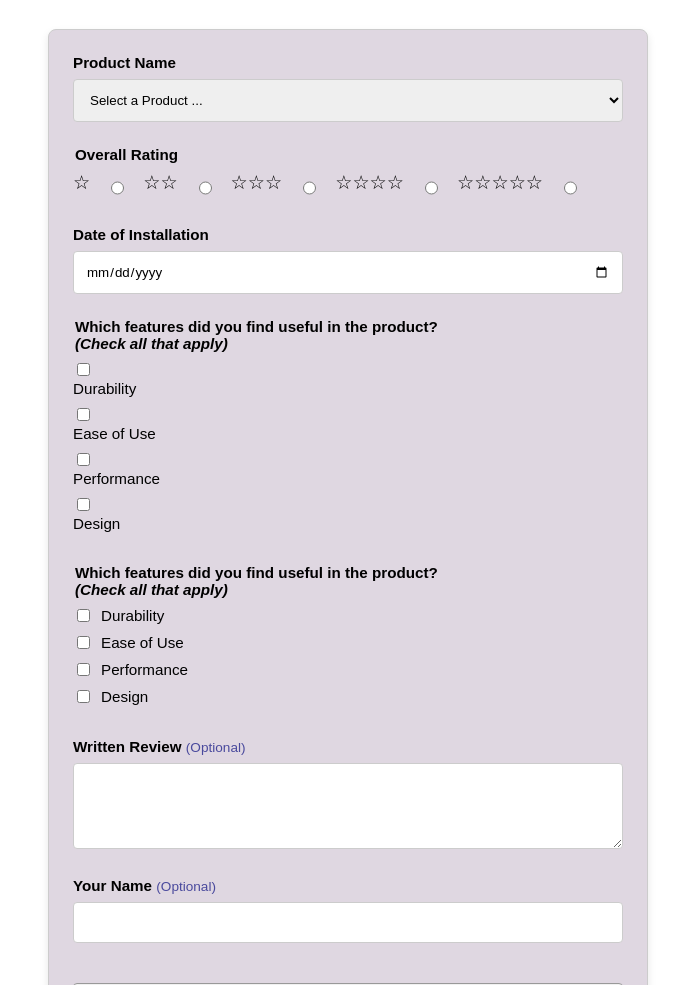
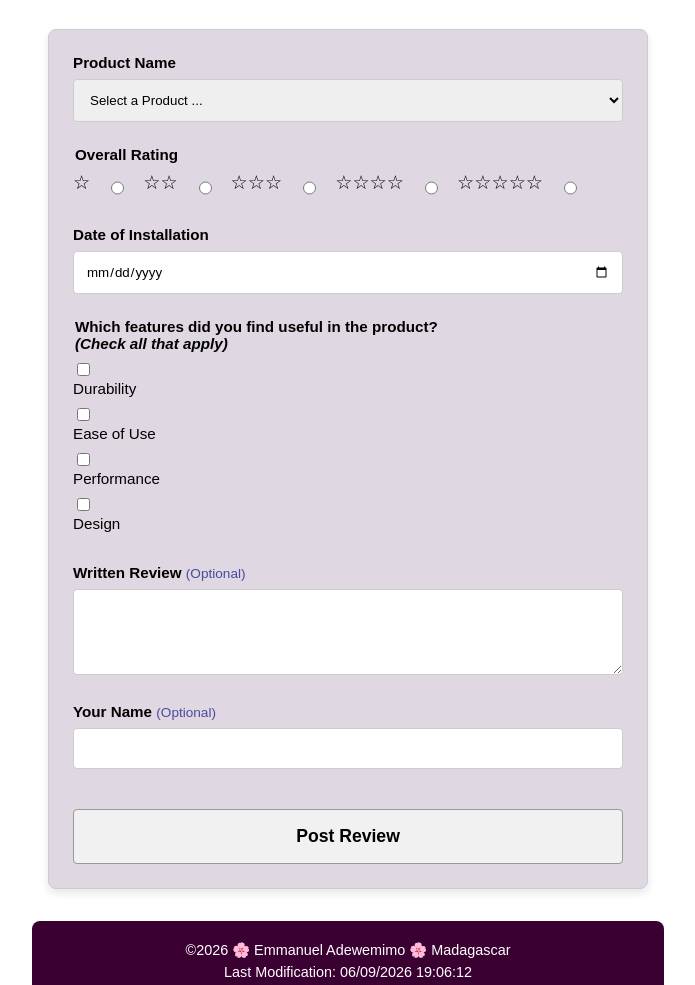
Before and after one commit to Emmyx8861/wdd131, a plain HTML site: page form.html in a window 1280 px wide. Shown: the part 115-1100 px from the top of the page, without its empty margins (292-987 px from the left). Drawn offline with Linux system fonts and the light colour scheme.

Commit message:
correction

```diff
--- a/form.html
+++ b/form.html
@@ -22,7 +22,8 @@
                  <option value="" disabled selected>Select a Product ...</option>
                 </select>
             </div>
-<fieldset class="form-group rating-group">
+
+            <fieldset class="form-group rating-group">
                 <legend>Overall Rating</legend>
                 <div class="stars">
                     <label for="rating1">☆</label>
@@ -71,14 +72,6 @@
                 </div>
             </fieldset>
 
-            <fieldset class="form-group features-group">
-                <legend>Which features did you find useful in the product?<br><em>(Check all that apply)</em></legend>
-                <label><input type="checkbox" id="feature1" name="features" value="Durability"> Durability</label>
-                <label><input type="checkbox" id="feature2" name="features" value="Ease of Use"> Ease of Use</label>
-                <label><input type="checkbox" id="feature3" name="features" value="Performance"> Performance</label>
-                <label><input type="checkbox" id="feature4" name="features" value="Design"> Design</label>
-            </fieldset>
-
             <div class="form-group">
                 <label for="reviewText">Written Review <span class="optional">(Optional)</span></label>
                 <textarea id="reviewText" name="reviewText" rows="4"></textarea>
```
